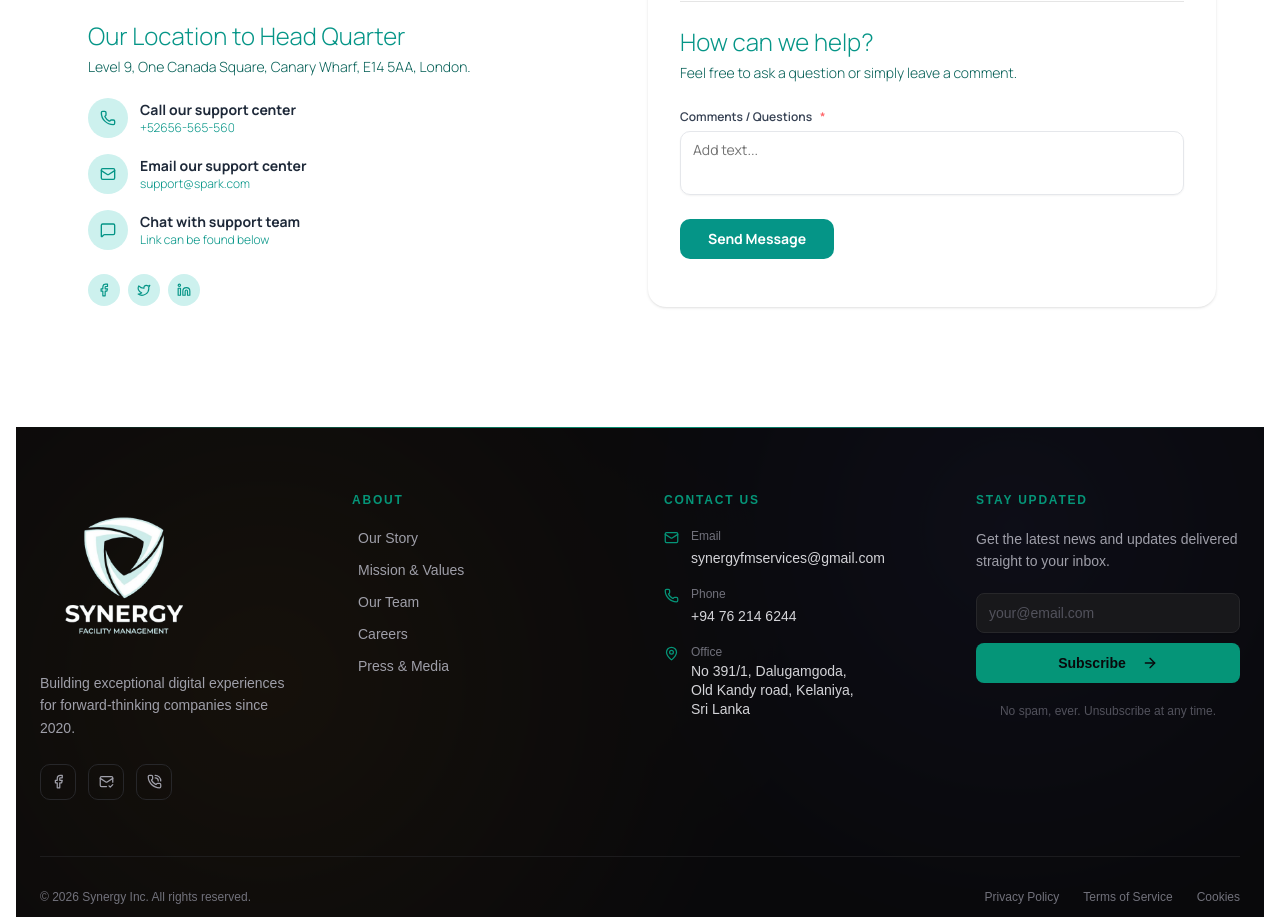
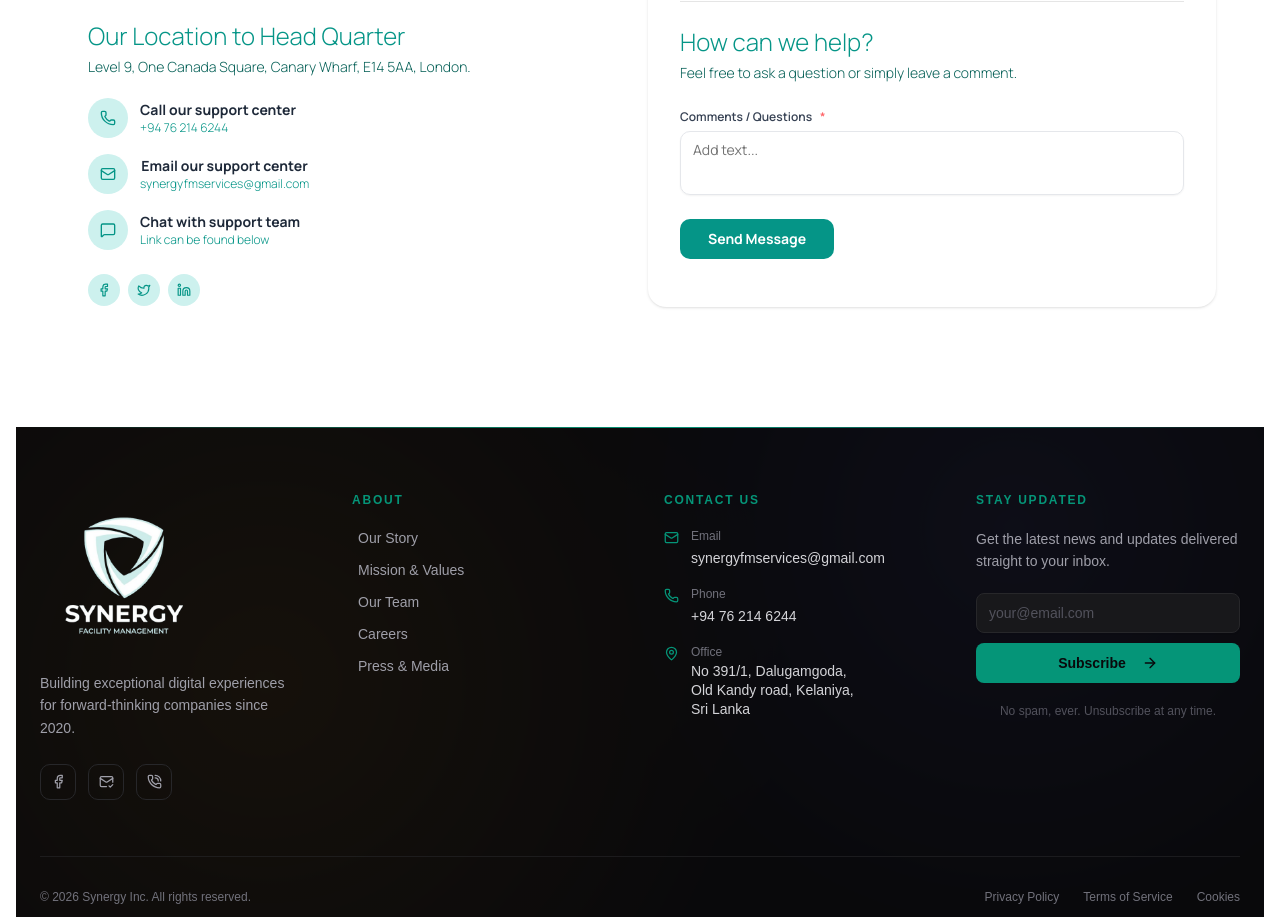
Before and after one commit to MSprojects003/Synergy, a React (Vite) app: page / in a window 1280 px wide. Shown: the part 6320-7237 px from the top of the page. Built offline with nearby package versions, Linux system fonts and the light colour scheme.

Commit message:
pushed the codes here

```diff
--- a/src/components/custom/Contact.tsx
+++ b/src/components/custom/Contact.tsx
@@ -12,12 +12,12 @@ const contactInfo = [
   {
     icon: Phone,
     title: "Call our support center",
-    detail: "+52656-565-560",
+    detail: "+94 76 214 6244",
   },
   {
     icon: Mail,
     title: "Email our support center",
-    detail: "support@spark.com",
+    detail: "synergyfmservices@gmail.com",
   },
   {
     icon: MessageSquare,
```
